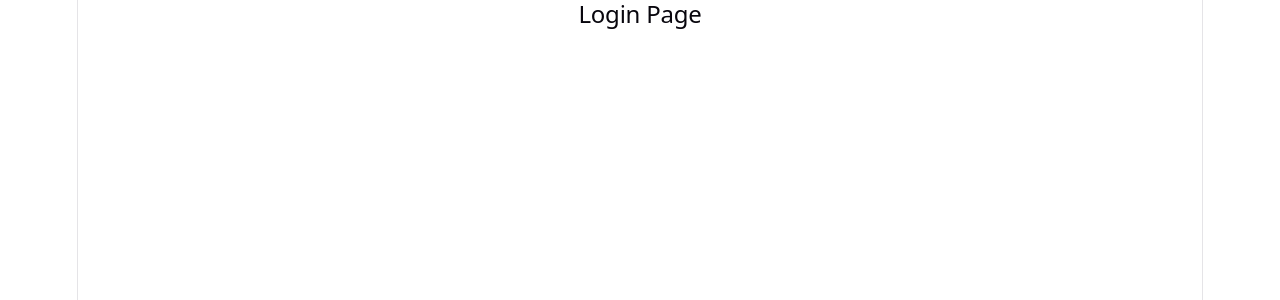
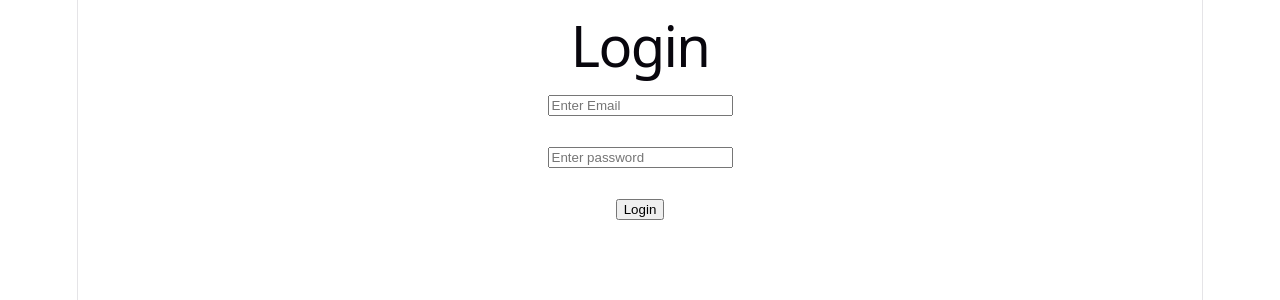
Before and after one commit to paras1t9/devConnect, a React (Vite) app in the folder client/: page / in a window 1280 px wide. Shown: the top 300 px of the page. Built offline with nearby package versions, Linux system fonts and the light colour scheme.

Commit message:
added login page components

```diff
--- a/client/src/App.jsx
+++ b/client/src/App.jsx
@@ -1,33 +1,18 @@
-import {
-  BrowserRouter,
-  Routes,
-  Route
-} from "react-router-dom";
+import { BrowserRouter, Routes, Route } from "react-router-dom";
 
 import Login from "./pages/Login";
 import Register from "./pages/Register";
 import Dashboard from "./pages/Dashboard";
+import About from "./pages/About";
 
 function App() {
   return (
     <BrowserRouter>
       <Routes>
-
-        <Route
-          path="/"
-          element={<Login />}
-        />
-
-        <Route
-          path="/register"
-          element={<Register />}
-        />
-
-        <Route
-          path="/dashboard"
-          element={<Dashboard />}
-        />
-
+        <Route path="/" element={<Login />} />
+        <Route path="/register" element={<Register />} />
+        <Route path="/dashboard" element={<Dashboard />} />
+        <Route path="/about" element={<About />} />
       </Routes>
     </BrowserRouter>
   );
--- /dev/null
+++ b/client/src/pages/About.jsx
@@ -0,0 +1,9 @@
+function About() {
+  return (
+    <div>
+      <h2>About</h2>
+    </div>
+  );
+}
+
+export default About;
--- a/client/src/pages/Login.jsx
+++ b/client/src/pages/Login.jsx
@@ -1,7 +1,37 @@
+import { useState } from "react";
+
 function Login() {
+  const [email, setEmail] = useState("");
+  const [password, setPassword] = useState("");
+  const handleSubmit = (e) => {
+    e.preventDefault();
+
+    console.log(email);
+    console.log(password);
+  };
   return (
     <div>
-      <h2>Login Page</h2>
+      <h1>Login</h1>
+
+      <form onSubmit={handleSubmit}>
+        <input
+          type="email"
+          placeholder="Enter Email"
+          value={email}
+          onChange={(e) => setEmail(e.target.value)}
+        />
+        <br />
+        <br />
+        <input
+          type="password"
+          placeholder="Enter password"
+          value={password}
+          onChange={(e) => setPassword(e.target.value)}
+        />
+        <br />
+        <br />
+        <button type="submit">Login</button>
+      </form>
     </div>
   );
 }
```
